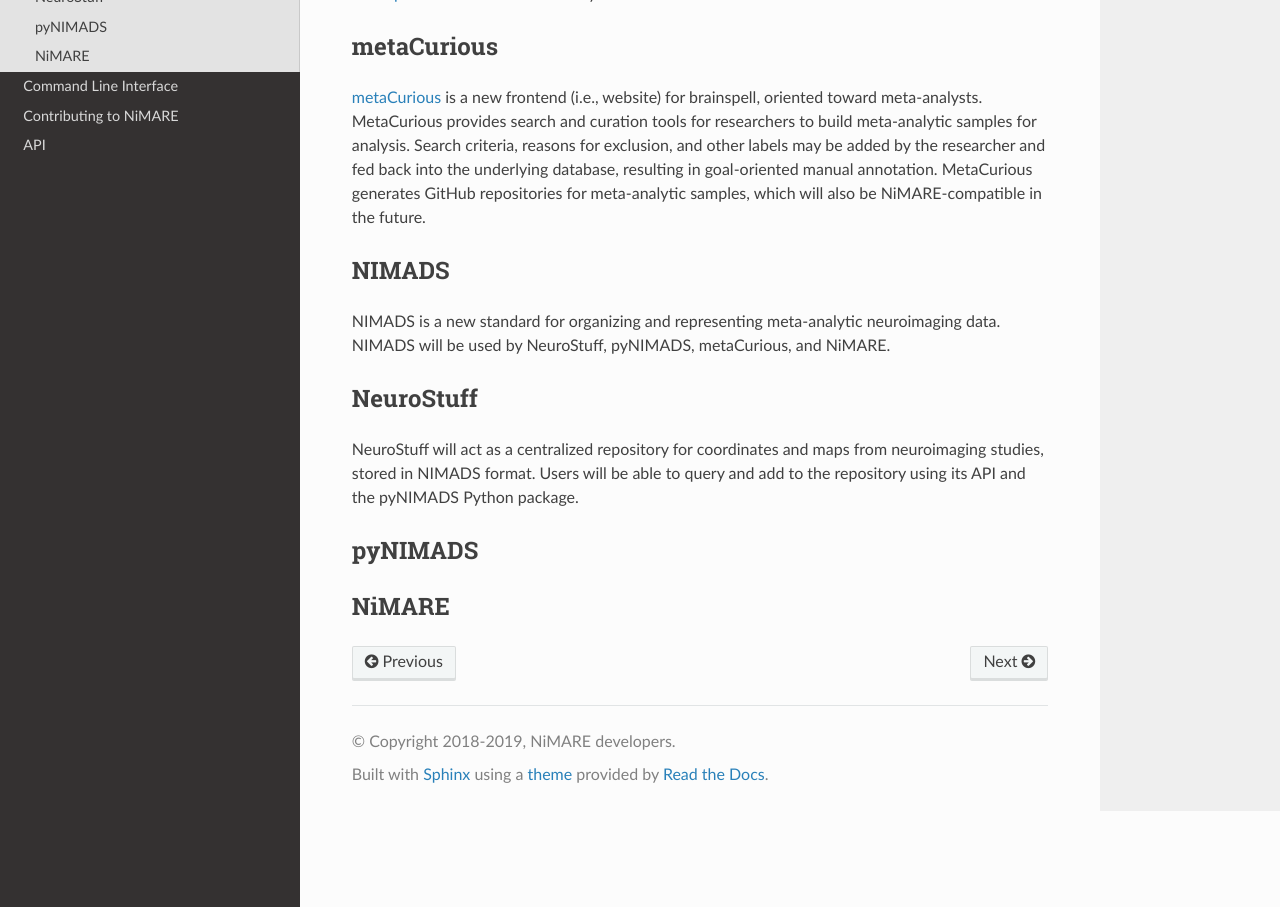
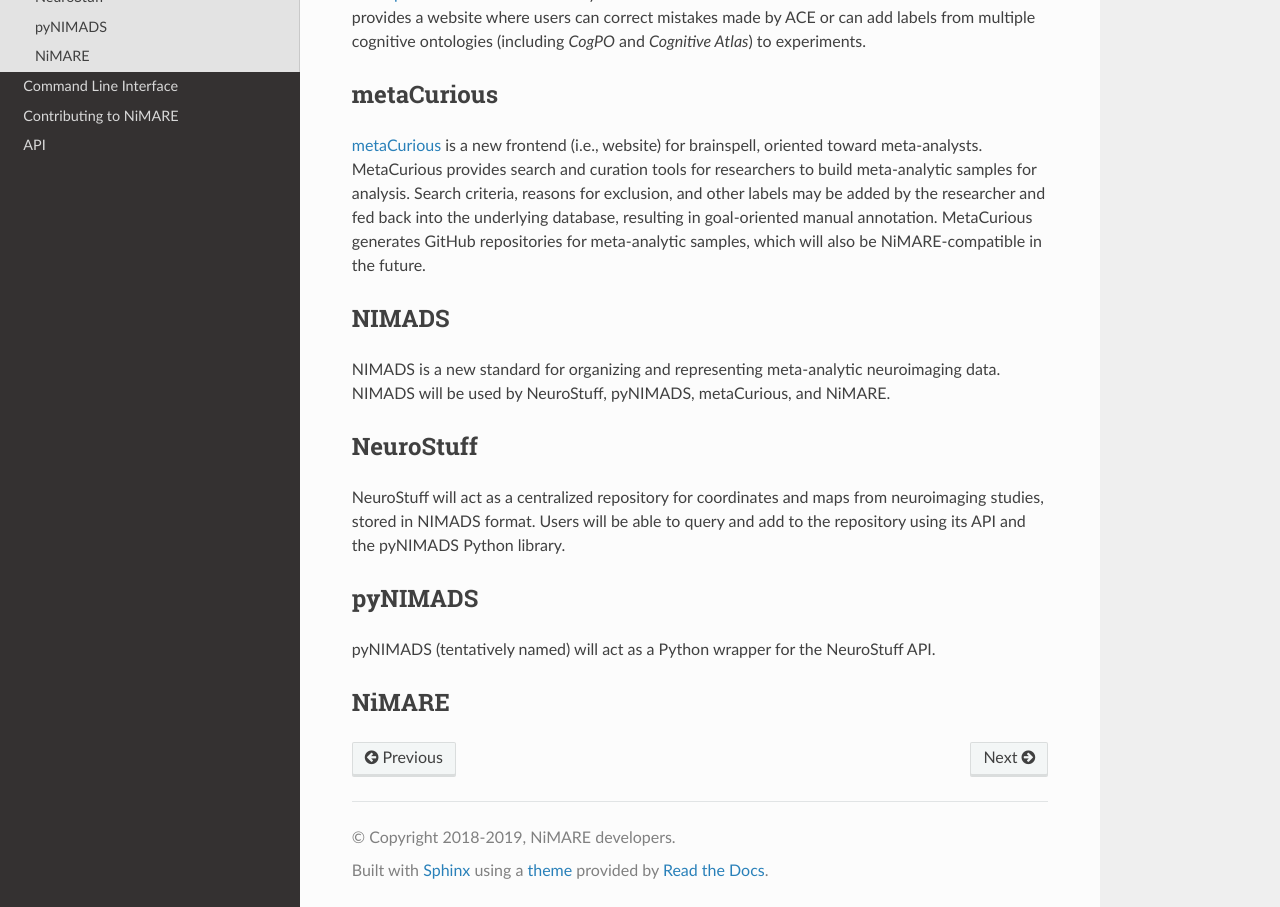
Before and after one commit to neurostuff/NiMARE, a Sphinx documentation site: the page built from docs/ecosystem.rst, in a window 1280 px wide and 1400 px high, scrolled down 927 px. Shown: the part 493-1400 px from the top of the window. Built offline with Sphinx 7.4.7 and the Read the Docs theme 2.0.0, drawn with Linux system fonts in a browser that asks for light colours; formulas are drawn with MathJax 3; some of the changed text lies outside the part shown.

Commit message:
Update ecosystem info.

```diff
--- a/docs/ecosystem.rst
+++ b/docs/ecosystem.rst
@@ -40,7 +40,11 @@
 
 brainspell
 ----------
-`brainspell`_ is a clone of the Neurosynth database
+`brainspell`_ is a clone of the Neurosynth database meant for crowdsourced
+manual annotation.
+It provides a website where users can correct mistakes made by ACE or can add
+labels from multiple cognitive ontologies (including `CogPO` and
+`Cognitive Atlas`) to experiments.
 
 metaCurious
 -----------
@@ -65,10 +69,12 @@
 NeuroStuff will act as a centralized repository for coordinates and maps from
 neuroimaging studies, stored in NIMADS format.
 Users will be able to query and add to the repository using its API and the
-pyNIMADS Python package.
+pyNIMADS Python library.
 
 pyNIMADS
 --------
+pyNIMADS (tentatively named) will act as a Python wrapper for the NeuroStuff
+API.
 
 NiMARE
 ------
```
Also changed, not shown: docs/_static/nimare_overview.png.
